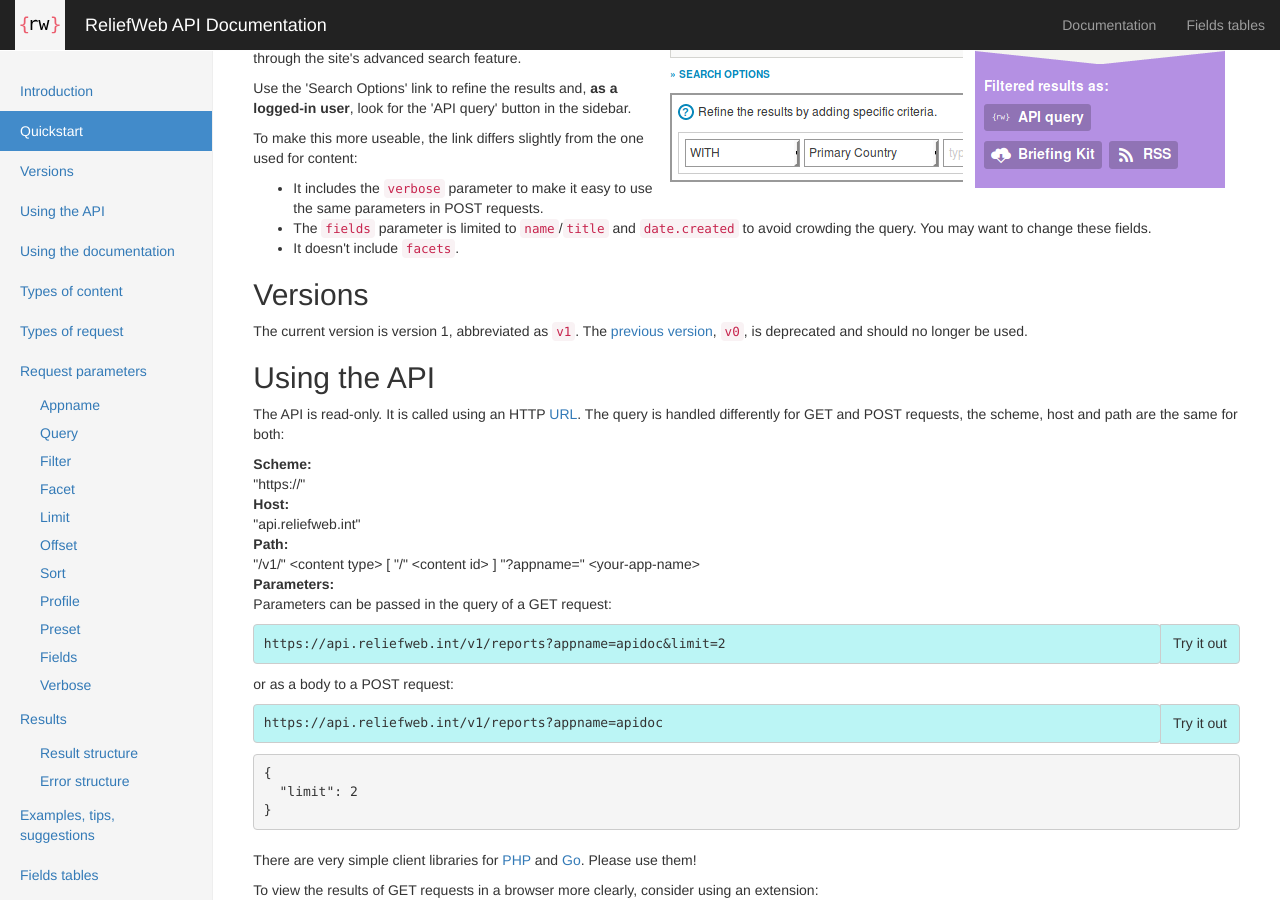
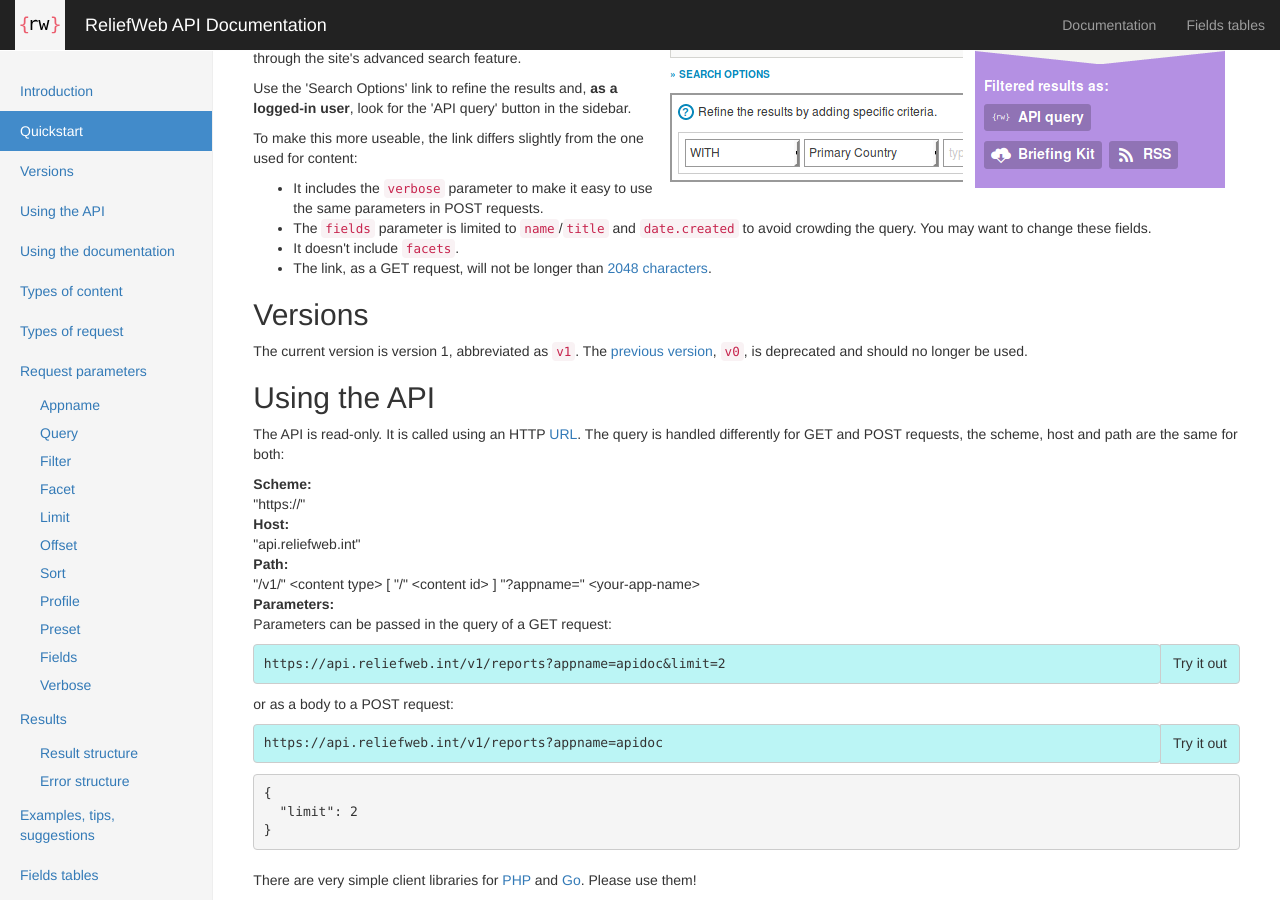
Before and after one commit to UN-OCHA/rwint-api-doc, a Jekyll site: the page index.html, which Jekyll copies as it is, in a window 1280 px wide and 900 px high, scrolled down 478 px. Built offline with Jekyll 4.4.1, drawn with Linux system fonts in a browser that asks for light colours.

Commit message:
add reference to length restriction

```diff
--- a/index.html
+++ b/index.html
@@ -120,6 +120,7 @@
             <li>It includes the <a href="#verbose"><code>verbose</code></a> parameter to make it easy to use the same parameters in POST requests.</li>
             <li>The <a href="#fields"><code>fields</code></a> parameter is limited to <code>name</code>/<code>title</code> and <code>date.created</code> to avoid crowding the query. You may want to change these fields.</li>
             <li>It doesn't include <a href="#facets"><code>facets</code></a>.</li>
+            <li>The link, as a GET request, will not be longer than <a href="#get-query-length-limit">2048 characters</a>.</li>
           </ul>
 
           <h2 id="versions">Versions </h2>
```
